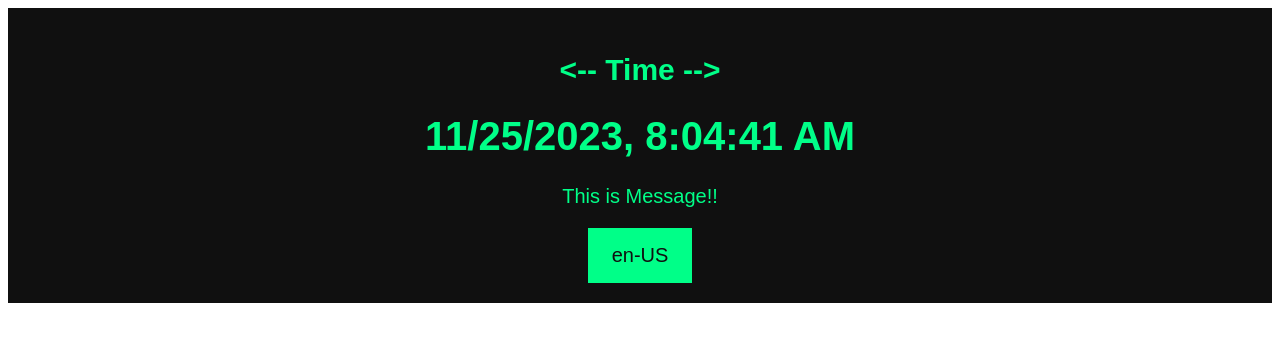
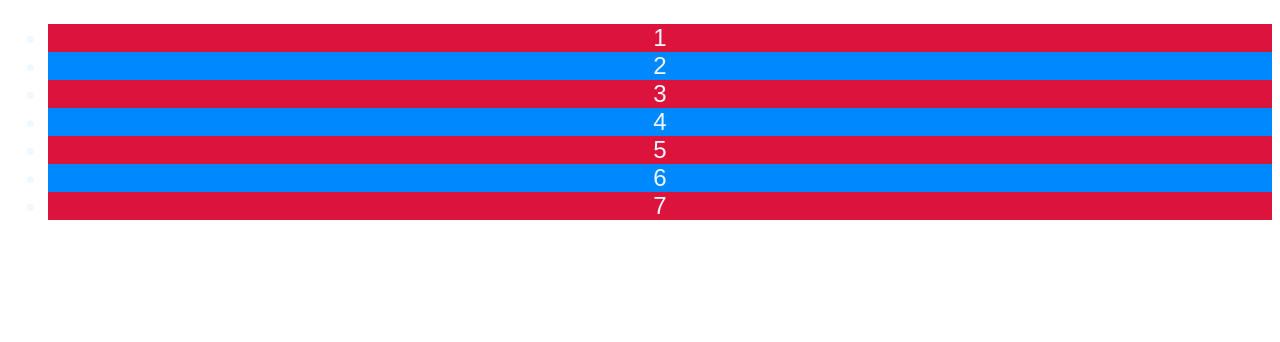
Before and after one commit to Tazri/react-revise, a React (Vite) app: page / in a window 1280 px wide. Shown: the top 342 px of the page. Built offline with nearby package versions, Linux system fonts and the light colour scheme.

Commit message:
complete document on list_and_keys chapter

```diff
--- a/src/App.jsx
+++ b/src/App.jsx
@@ -1,12 +1,39 @@
 import React from "react";
-import Clock from "./Clock";
+import PropTypes from "prop-types";
+import UiList from "./UiList";
 
 class App extends React.Component{
     render(){
-        return (<>
-            <Clock />
-        </>);
+        const {
+            style
+        } = this.props;
+
+        let items = [1,2,3,4,5,6,7];
+
+        return (
+            <>
+                <div style={style}>
+                    <UiList items={items} />
+                </div>
+
+            </>
+        )
     }
 }
 
+
+App.propTypes = {
+    style : PropTypes.object
+}
+
+App.defaultProps = {
+    style : {
+        color : "#0088ff",
+        fontFamily : "'Fira Code',arial",
+        fontSize : "1.5em",
+        textAlign : "center"
+    }
+}
+
+
 export default App;
--- a/src/Button.jsx
+++ /dev/null
@@ -1,50 +0,0 @@
-import React from "react";
-import PropTypes from "prop-types";
-
-class Button extends React.Component{
-    shouldComponentUpdate(nextProps){
-        let{
-            children : nextChildren
-        } = nextProps;
-
-        let{
-            children : currentChildren
-        } = this.props;
-
-        if(nextChildren == currentChildren){
-            return false;
-        }
-        return true;
-    }
-
-    render(){
-        let {
-            style,
-            children,
-            changeHandler
-        } = this.props;
-
-        return(
-            <button style={style} onClick={()=>changeHandler()}>{children}</button>
-        )
-    }
-}
-
-Button.defaultProps = {
-    style : {
-        color : "#101010",
-        cursor : "pointer",
-        padding : "16px 24px",
-        backgroundColor : "#00ff88",
-        fontSize : "20px",
-        border : "none"
-    }
-}
-
-Button.propTypes = {
-    children : PropTypes.string.isRequired,
-    style : PropTypes.object,
-    changeHandler : PropTypes.func.isRequired
-}
-
-export default Button;
--- a/src/Clock.jsx
+++ /dev/null
@@ -1,88 +0,0 @@
-import React from "react";
-import PorpTypes from "prop-types";
-import Button from "./Button";
-
-
-class Clock extends React.Component{
-    constructor(props){
-        super(props);
-
-        let {
-            locale
-        } = props;
-
-        this.state = {
-            date : new Date(),
-            locale
-        }
-    }
-
-    componentDidMount(){
-        this.intervalId = setInterval(()=>{
-            this.tick();
-        },1000);
-    }
-
-    componentWillUnmount(){
-        clearInterval(this.intervalId);
-    }
-
-    tick(){
-        this.setState((/**state,props */)=>{
-            return {
-                date : new Date()
-            }
-        });
-    }
-
-    changeLocale(){
-        let {
-            locale
-        } = this.state;
-
-        this.setState({
-            locale : locale === "en-US" ? "bn-BD" : "en-US"
-        })
-    }
-
-    render(){
-        let {
-            children,
-            style
-        } = this.props;
-
-        let {
-            date,
-            locale
-        } = this.state;
-
-        return (<div style={style}>
-            <h2>{"<-- Time -->"}</h2>
-            <h1>{date.toLocaleString(locale)}</h1>
-            {children}
-
-            <Button changeHandler={this.changeLocale.bind(this)}>{locale}</Button>
-        </div>)
-    }
-}
-
-Clock.defaultProps = {
-    locale : "en-US",
-    children : <p>This is Message!!</p>,
-    style : {
-        fontSize : "20px",
-        fontFamily : "'Fira Code',Arial",
-        padding : "20px",
-        backgroundColor : "#101010",
-        color : "#00ff88",
-        textAlign : "center"
-    }
-}
-
-Clock.propTypes = {
-    children : PorpTypes.any,
-    locale : PorpTypes.string,
-    style : PorpTypes.object
-}
-
-export default Clock;
--- /dev/null
+++ b/src/UiList.jsx
@@ -0,0 +1,27 @@
+import PropTypes from "prop-types";
+
+function UiList({style,items}){
+    return (
+        <ul style={style}>
+            {
+                items.map((value)=>{
+                    let style = {
+                        backgroundColor : value & 1 ? "crimson" : "#0088ff",
+                        color : "#f0f8ff"
+                    }
+                    return <li style={style} key={Math.random()}>{value}</li>;
+                })
+            }
+        </ul>
+    )
+
+}
+
+UiList.propTypes = {
+    style : PropTypes.object,
+    items : PropTypes.arrayOf(PropTypes.number).isRequired
+}
+
+
+
+export default UiList;
```
Also changed, not shown: 1 other file (tests, documents, lock files or other folders).
